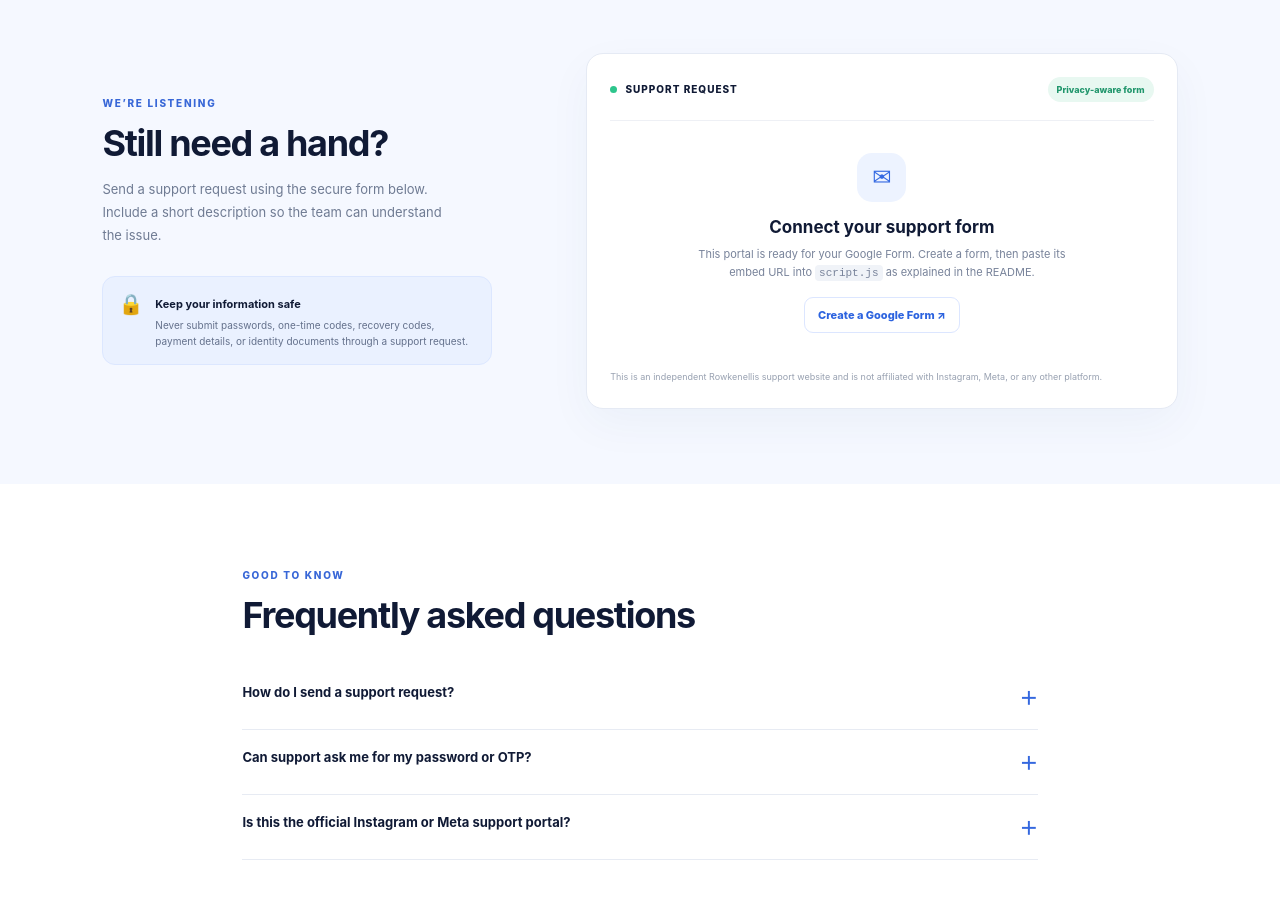
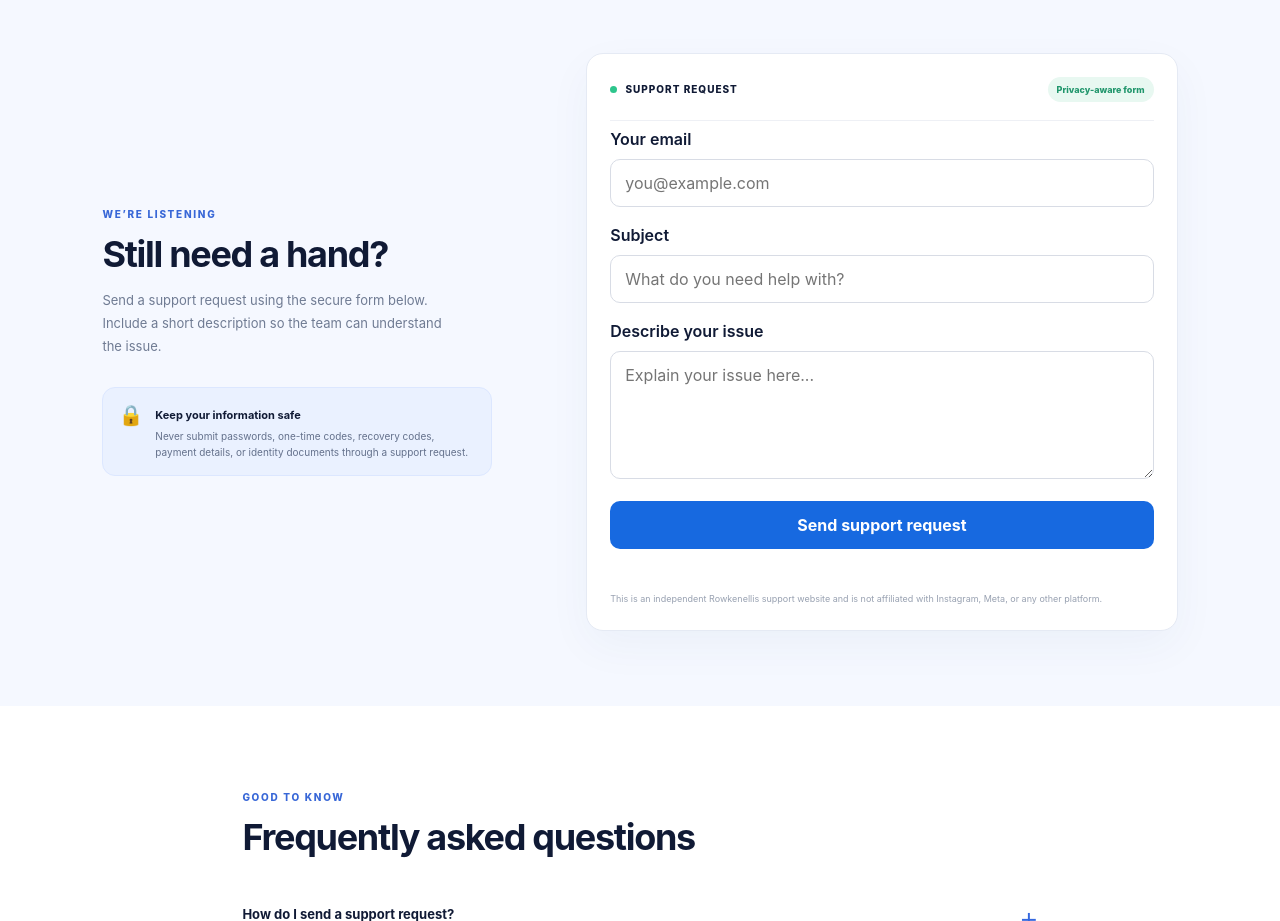
Before and after one commit to freshen6xy-star/rowkenellis-support, a plain HTML site: page index.html in a window 1280 px wide. Shown: the part 1200-2121 px from the top of the page. Drawn offline with nearby package versions, Linux system fonts and the light colour scheme.

Commit message:
Update index.html

```diff
--- a/index.html
+++ b/index.html
@@ -6,6 +6,22 @@
   <meta name="description" content="Independent support centre for Rowkenellis. Get help and send a support request.">
   <title>Rowkenellis Support Centre</title>
   <link rel="stylesheet" href="style.css">
+  <style>
+    .support-form { display:grid; gap:10px; }
+    .support-form label { font-weight:600; margin-top:8px; }
+    .support-form input, .support-form textarea {
+      width:100%; box-sizing:border-box; padding:13px 14px;
+      border:1px solid #d8dce5; border-radius:10px; font:inherit;
+      background:#fff; color:#172033;
+    }
+    .support-form textarea { resize:vertical; }
+    .support-form button {
+      margin-top:12px; padding:14px 18px; border:0; border-radius:10px;
+      background:#1769e0; color:#fff; font:inherit; font-weight:700; cursor:pointer;
+    }
+    .support-form button:disabled { opacity:.65; cursor:wait; }
+    #formMessage { min-height:1.4em; margin:6px 0 0; }
+  </style>
 </head>
 <body>
   <header class="topbar">
@@ -73,13 +89,16 @@
       </div>
       <div class="form-panel">
         <div class="form-panel-head"><div><span class="status-dot"></span> SUPPORT REQUEST</div><span class="secure-label">Privacy-aware form</span></div>
-        <div id="formSetupNotice" class="setup-notice">
-          <div class="setup-icon">✉</div>
-          <h3>Connect your support form</h3>
-          <p>This portal is ready for your Google Form. Create a form, then paste its embed URL into <code>script.js</code> as explained in the README.</p>
-          <a href="https://forms.google.com/" target="_blank" rel="noopener">Create a Google Form ↗</a>
-        </div>
-        <iframe id="supportForm" title="Rowkenellis support request form" class="google-form" loading="lazy" hidden></iframe>
+        <form id="supportForm" class="support-form">
+          <label for="contactEmail">Your email</label>
+          <input type="email" id="contactEmail" name="contactEmail" placeholder="you@example.com" maxlength="254" required>
+          <label for="subject">Subject</label>
+          <input type="text" id="subject" name="subject" placeholder="What do you need help with?" maxlength="120" required>
+          <label for="message">Describe your issue</label>
+          <textarea id="message" name="message" placeholder="Explain your issue here..." rows="5" maxlength="3000" required></textarea>
+          <button id="submitRequest" type="submit">Send support request</button>
+          <p id="formMessage" role="status" aria-live="polite"></p>
+        </form>
         <p class="form-footnote">This is an independent Rowkenellis support website and is not affiliated with Instagram, Meta, or any other platform.</p>
       </div>
     </section>
@@ -97,6 +116,9 @@
     <p>Independent support centre · © <span id="year"></span> Rowkenellis</p>
     <a href="#home">Back to top ↑</a>
   </footer>
+
+  <!-- Supabase browser library -->
+  <script src="https://cdn.jsdelivr.net/npm/@supabase/supabase-js@2"></script>
   <script src="script.js"></script>
 </body>
 </html>
```
